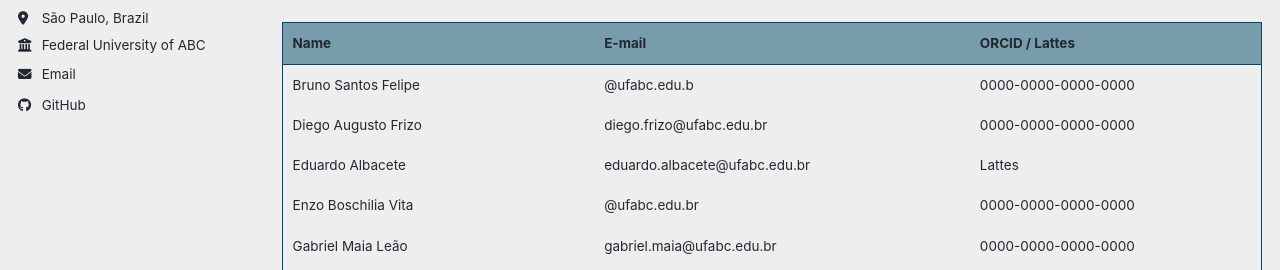
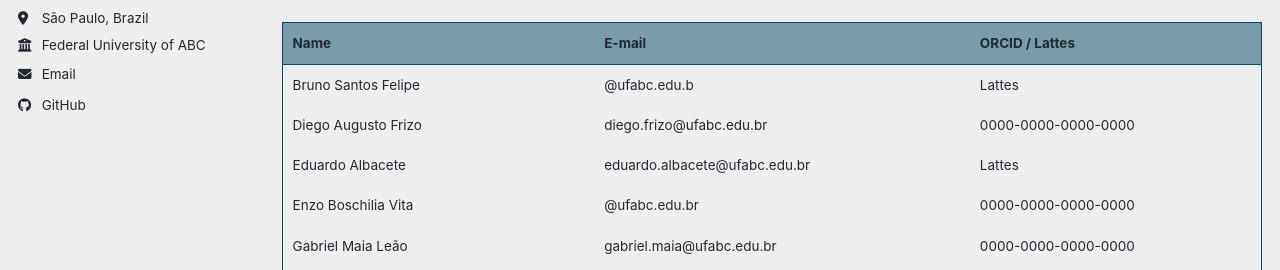
Before and after one commit to gegrav-ufabc/gegrav-ufabc.github.io, a Jekyll site: the page built from _pages/year-archive.html, in a window 1280 px wide and 969 px high. Shown: the part 246-516 px from the top of the window. Built offline with Jekyll 4.4.1, drawn with Linux system fonts in a browser that asks for light colours; a style sheet for code colours, icons or effects is not loaded.

Commit message:
Update year-archive.html

```diff
--- a/_pages/year-archive.html
+++ b/_pages/year-archive.html
@@ -60,7 +60,7 @@ redirect_from:
     <tr>
       <td>Bruno Santos Felipe</td>
       <td>@ufabc.edu.b</td>
-      <td><a href="https://orcid.org/0000-0000-0000-0000" target="_blank">0000-0000-0000-0000</a></td>
+      <td><a href="http://lattes.cnpq.br/2497257882294515" target="_blank">Lattes</a></td>
     </tr>
     <tr>
       <td>Diego Augusto Frizo</td>
```
